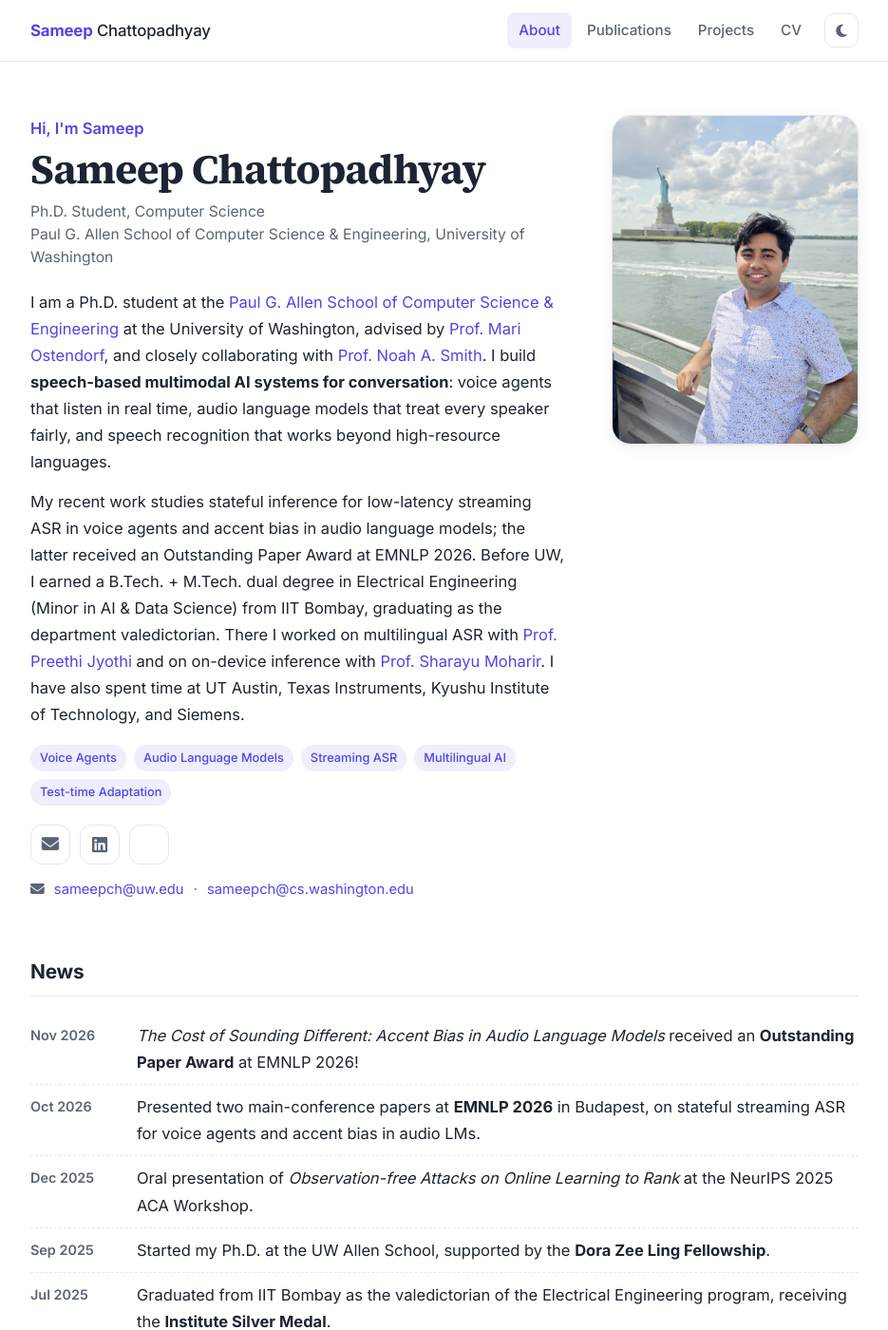
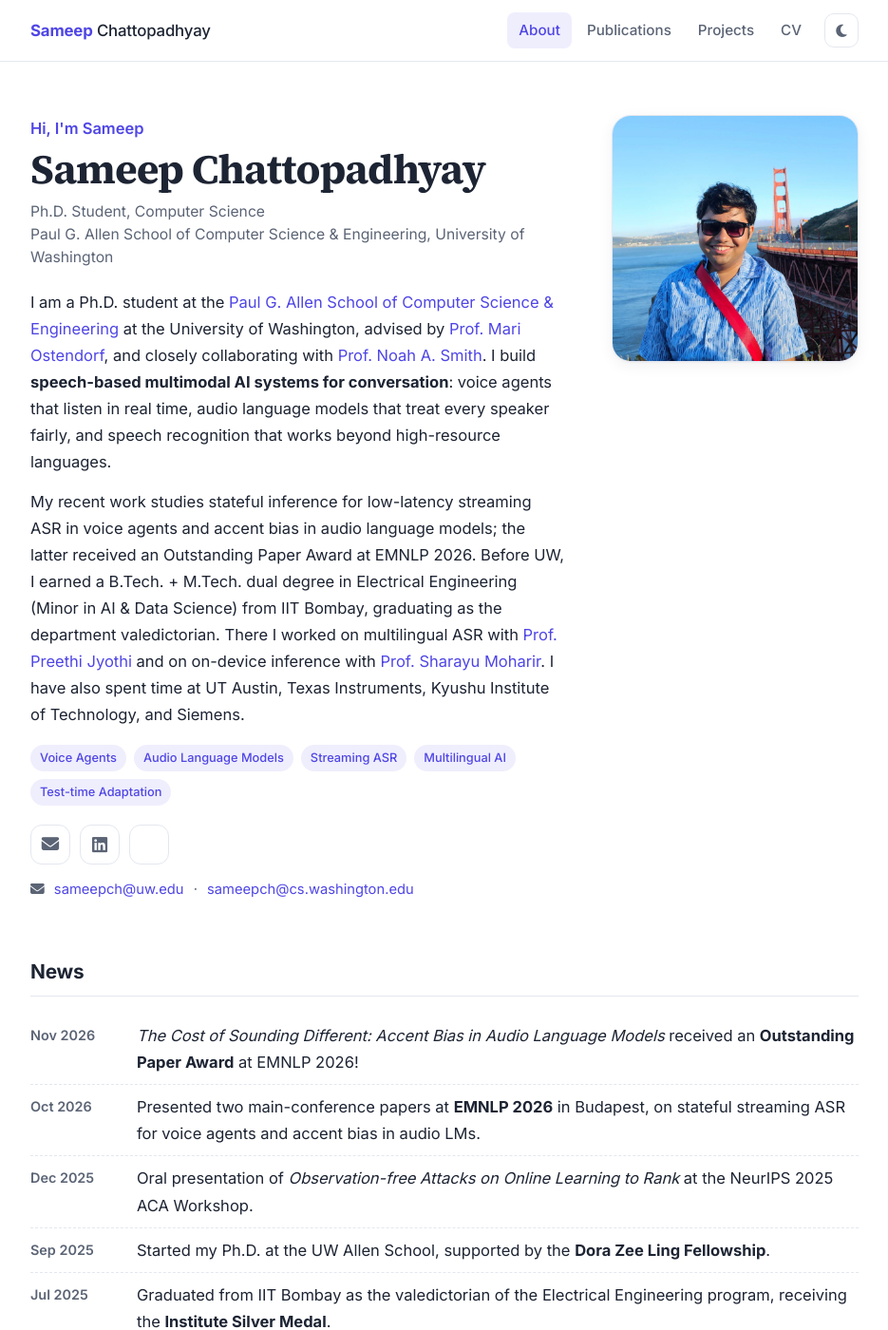
Before and after one commit to Sameep-c/Sameep-c.github.io, a Jekyll site: the page built from index.html, in a window 1280 px wide and 1400 px high. Shown: the whole window at 95% size, without its empty margins (172-1107 px from the left). Built offline with Jekyll 4.4.1, drawn with Linux system fonts in a browser that asks for light colours; a style sheet for code colours, icons or effects is not loaded.

Commit message:
Update profile photo and CV
Co-authored-by: Cursor <cursoragent@cursor.com>

```diff
--- a/assets/css/main.css
+++ b/assets/css/main.css
@@ -119,7 +119,7 @@ main.container { padding-top: 56px; padding-bottom: 72px; }
 .hero-role { color: var(--text-muted); margin: 0 0 20px; font-size: 0.98rem; line-height: 1.55; }
 .hero-photo img {
   width: 100%;
-  aspect-ratio: 3 / 4;
+  aspect-ratio: 1 / 1;
   object-fit: cover;
   border-radius: 20px;
   box-shadow: var(--shadow);
```
Also changed, not shown: assets/img/profile.jpg, 1 other file.
